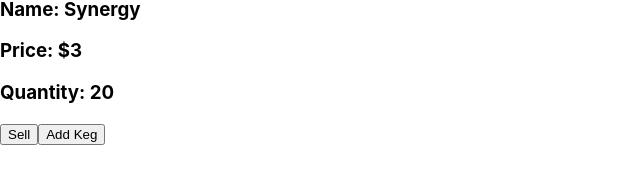
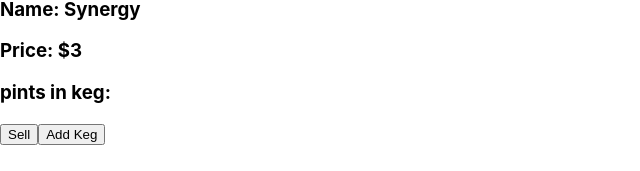
Before and after one commit to fc-dogan/Taproom-Redux, a React (Create React App) app: page / in a window 1280 px wide. Shown: the part 177-348 px from the top of the page, without its empty margins (0-640 px from the left). Built offline with nearby package versions, Linux system fonts and the light colour scheme.

Commit message:
refactor forms and keg details to change quantity as pint

```diff
--- a/src/components/Keg.js
+++ b/src/components/Keg.js
@@ -8,7 +8,7 @@ function Keg(props) {
     <div onClick={() => props.whenKegClicked(props.id)}>
       <h3><strong>Name:</strong> {props.name}</h3>
       <h3><strong>Price:</strong> ${props.price}</h3>
-      <h3><strong>Quantity:</strong> {props.quantity}</h3>
+      <h3><strong>pints in keg:</strong> {props.quantity}</h3>
     </div>
       <button onClick={() => props.sellKeg(props.id)}>Sell</button>
     </React.Fragment>
--- a/src/components/KegContol.js
+++ b/src/components/KegContol.js
@@ -14,7 +14,6 @@ class KegControl extends React.Component {
           brand: "GT's",
           price: 3,
           flavor: "Cosmic Cranberry",
-          quantity: 20,
         }
       ],
       selectedKeg: null,
--- a/src/components/KegDetail.js
+++ b/src/components/KegDetail.js
@@ -9,7 +9,7 @@ function KegDetail(props){
       <h3><strong>Brand:</strong> {selectedKeg.brand}</h3>
       <h3><strong>Price:</strong> ${selectedKeg.price}</h3>
       <h3><strong>Flavor:</strong> {selectedKeg.flavor}</h3>
-      <h3><strong>Quantity:</strong> {selectedKeg.quantity}</h3>
+      <h3><strong>pints in keg:</strong> {selectedKeg.quantity}</h3>
     </React.Fragment>
   )
 }
--- a/src/components/NewKegFrom.js
+++ b/src/components/NewKegFrom.js
@@ -11,7 +11,7 @@ function NewKegForm(props){
       brand: event.target.brand.value,
       price: event.target.price.value,
       flavor: event.target.flavor.value,
-      quantity: event.target.quantity.value,
+      quantity: 124,
       id: v4()
     })
   }
--- a/src/components/ReusableForm.js
+++ b/src/components/ReusableForm.js
@@ -21,10 +21,6 @@ function ReusableForm(props) {
           type='text'
           name='flavor'
           placeholder='flavor' />
-        <input
-          type='text'
-          name='quantity'
-          placeholder='quantity' />
         <button type='submit'>{props.buttonText}</button>
       </form>
     </React.Fragment>
```
